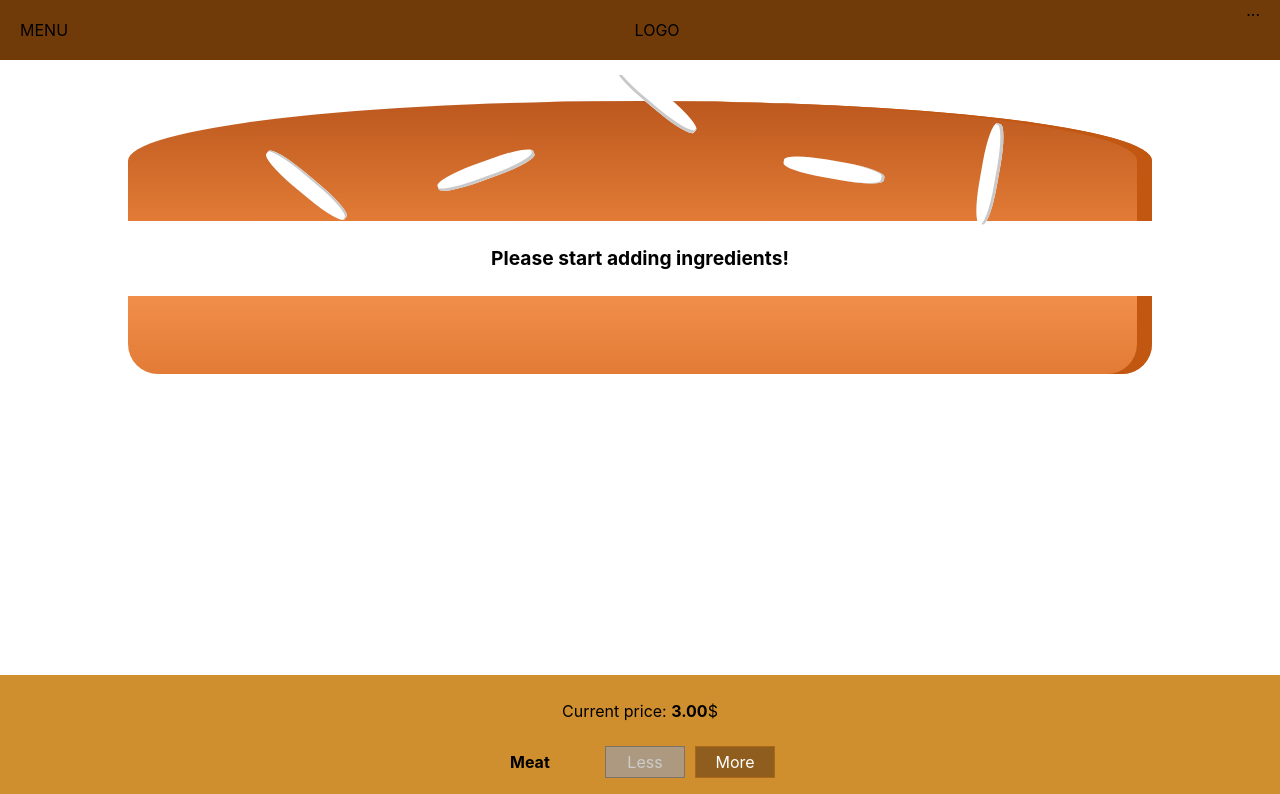
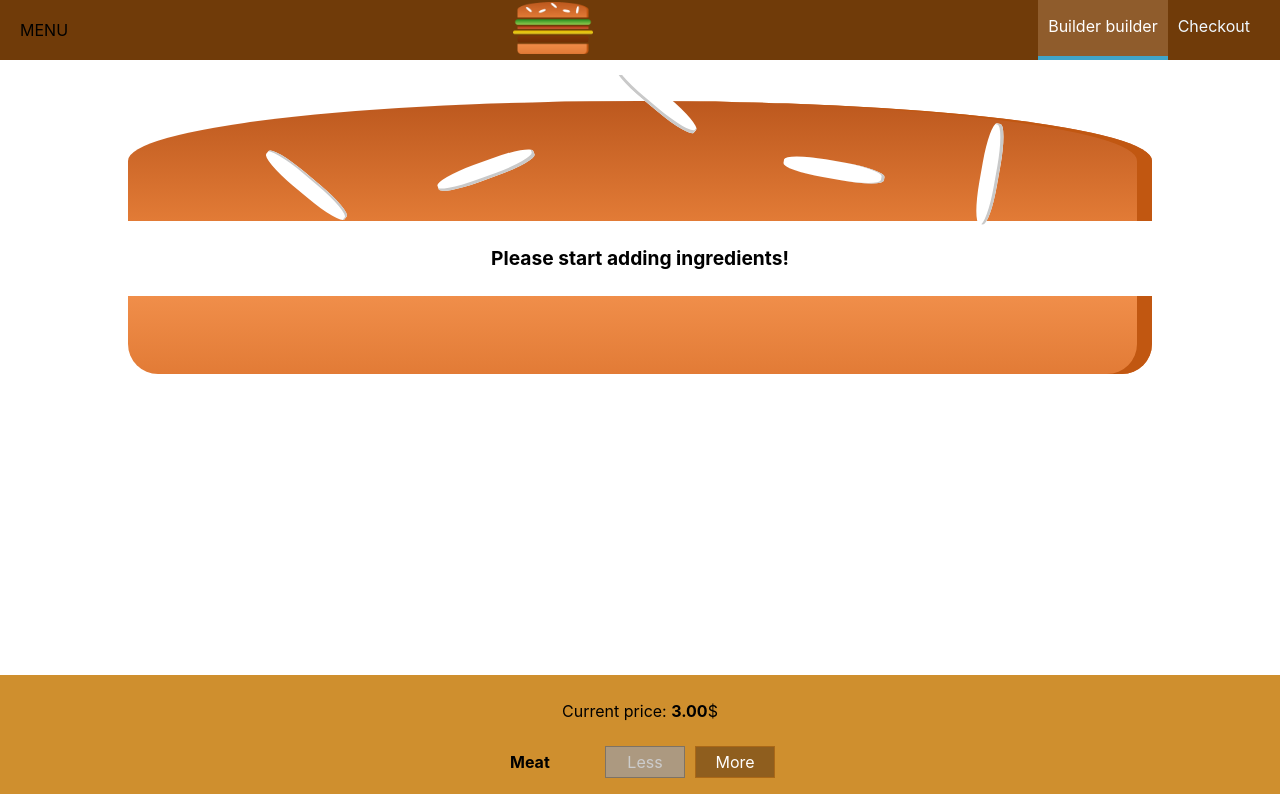
Before and after one commit to khalilweeb/react-burger-project, a React app: page / in a window 1280 px wide. Shown: the top 794 px of the page. Built offline with nearby package versions, Linux system fonts and the light colour scheme; the HTML template or start-up script is replaced by a standard one.

Commit message:
making the app more responvie on mobile

```diff
--- a/src/components/Layout/Layout.js
+++ b/src/components/Layout/Layout.js
@@ -1,13 +1,39 @@
+import React , {Component} from 'react';
 import Aux from '../../HOC/Aux'
 import './layout.css';
-import Toolbar from '../Navigation/Toolbar/Toolbar'
-const Layout = (props) => (
-    <Aux>
-        <Toolbar/>
-        <main className="content">
-            {props.children}
-        </main>
-    </Aux>
-);
+import Toolbar from '../Navigation/Toolbar/Toolbar';
+import Sidedraw  from '../Navigation/SideDrawer/SideDraw';
+
+class Layout extends Component {
+
+    state = {
+        showSideBar: false
+    }
+
+
+    sideBarHandler = () => {
+        this.setState({showSideBar: true})
+    }
+    backdropHandler = () => {
+        this.setState({showSideBar: false})
+    }
+
+    render() {
+
+
+
+        return (
+            <Aux>
+            <Toolbar open={this.sideBarHandler}/>
+            <Sidedraw open={this.state.showSideBar} close={this.backdropHandler} />
+            <main className="content">
+                {this.props.children}
+            </main>
+        </Aux>
+        )
+    }
+
+}
+
 
 export default Layout;
--- a/src/components/Navigation/Logo/Logo.js
+++ b/src/components/Navigation/Logo/Logo.js
@@ -0,0 +1,10 @@
+import React from 'react';
+import BurgerLogo from '../../../assets/images/28.1 burger-logo.png.png';
+import './logo.css'
+const logo = (props) => (
+    <div className='Logo'>
+        <img src={BurgerLogo} alt='Mylogo'/>
+    </div>
+)
+
+export default logo;
--- /dev/null
+++ b/src/components/Navigation/Logo/logo.css
@@ -0,0 +1,11 @@
+.Logo {
+   box-sizing: border-box;
+    width: 80px;
+
+
+}
+
+.Logo img {
+    width: 100%;
+
+}
--- /dev/null
+++ b/src/components/Navigation/NavigationItems/Navbar.js
@@ -0,0 +1,13 @@
+import React from 'react';
+import './navbar.css'
+
+const navbar = (props) => (
+
+    <li className='Navbar'><a  className={
+        props.active ?  'active' : null
+    } href={props.link}> {props.children}</a> </li>
+)
+
+
+
+export default navbar;
--- /dev/null
+++ b/src/components/Navigation/NavigationItems/navbar.css
@@ -0,0 +1,54 @@
+.Navbar {
+    margin: 10px 0;
+    box-sizing: border-box;
+    display: block;
+
+    width: 100%;
+
+}
+
+.Navbar a {
+    color: #8f5cec;
+    text-align: center;
+    width: 100%;
+    box-sizing: border-box;
+    display: block;
+    text-decoration: none;
+}
+
+.Navbar a:active,
+.Navbar a:hover,
+.Navbar a.active {
+
+    color: #8f5c2c;
+}
+
+@media (min-width: 500px) {
+    .Navbar {
+        margin: 0;
+        box-sizing: border-box;
+        display: flex;
+        align-items: center;
+        height: 100%;
+        width: auto;
+    }
+
+    .Navbar a {
+        color: aliceblue;
+        text-align: center;
+        height: 100%;
+        padding: 16px 10px;
+        border-bottom: 4px solid transparent;
+        box-sizing: border-box;
+        display: block;
+        text-decoration: none;
+    }
+
+    .Navbar a:active,
+    .Navbar a:hover,
+    .Navbar a.active {
+        background: #8f5c2c;
+        border-bottom: 4px solid #40a4c8;
+        color: white;
+    }
+}
--- /dev/null
+++ b/src/components/Navigation/SideDrawer/SideDraw.js
@@ -0,0 +1,32 @@
+import react from 'react';
+import Logo from '../Logo/Logo';
+import Navigation from '../navigation';
+import './sidedraw.css';
+import Backdrop from '../../UI/backdrops/BackDrop';
+import Aux from '../../../HOC/Aux';
+
+const sidedraw = (props) => {
+
+
+    const classes = ['Sidedraw', 'close'];
+    if(props.open) {
+        classes[1] = 'open';
+    }
+    return (
+
+        <Aux>
+            <Backdrop show={props.open} clicked={props.close}/>
+            <div className={classes.join(' ')}>
+                <Logo/>
+                <nav>
+                    <Navigation/>
+                </nav>
+
+            </div>
+        </Aux>
+
+    )
+
+};
+
+export default sidedraw;
--- /dev/null
+++ b/src/components/Navigation/SideDrawer/sidedraw.css
@@ -0,0 +1,27 @@
+.Sidedraw {
+    position: fixed;
+    width: 280px;
+    max-width: 70%;
+    height: 100%;
+    left: 0;
+    top: 0;
+    z-index: 200;
+    background: #fff;
+    padding: 32px 16px;
+    box-sizing: border-box;
+    transition: all .8s ease;
+}
+
+@media (min-width:500px) {
+    .Sidedraw {
+        display: none;
+    }
+}
+
+.open {
+    transform: translateX(0);
+}
+
+.close {
+    transform: translateX(-100%);
+}
--- a/src/components/Navigation/Toolbar/Toolbar.js
+++ b/src/components/Navigation/Toolbar/Toolbar.js
@@ -1,12 +1,14 @@
 import React from 'react';
 import './toolbar.css';
+import Logo from '../Logo/Logo';
+import Navigation from '../navigation';
 
 const toolbar = (props) => (
     <header className='Toolbar'>
-    <div>MENU</div>
-    <div>LOGO</div>
+    <div onClick={props.open}>MENU</div>
+    <Logo/>
     <nav>
-        ...
+        <Navigation/>
     </nav>
 </header>
 )
--- /dev/null
+++ b/src/components/Navigation/navigation.css
@@ -0,0 +1,16 @@
+.Navigation {
+    margin: 0;
+    padding: 0;
+    list-style: none;
+    display: flex;
+    flex-flow: column;
+
+    height: 100%;
+    left: 0;
+}
+
+@media (min-width: 500px) {
+    .Navigation {
+        flex-flow: row;
+    }
+}
--- /dev/null
+++ b/src/components/Navigation/navigation.js
@@ -0,0 +1,11 @@
+import React from 'react';
+import './navigation.css'
+import Navbar from './NavigationItems/Navbar';
+const navigation = () => (
+    <ul className='Navigation'>
+        <Navbar link='#' active>Builder builder</Navbar>
+        <Navbar link='#'>Checkout</Navbar>
+    </ul>
+)
+
+export default navigation;
```
Also changed, not shown: src/assets/images/28.1 burger-logo.png.png (added).
